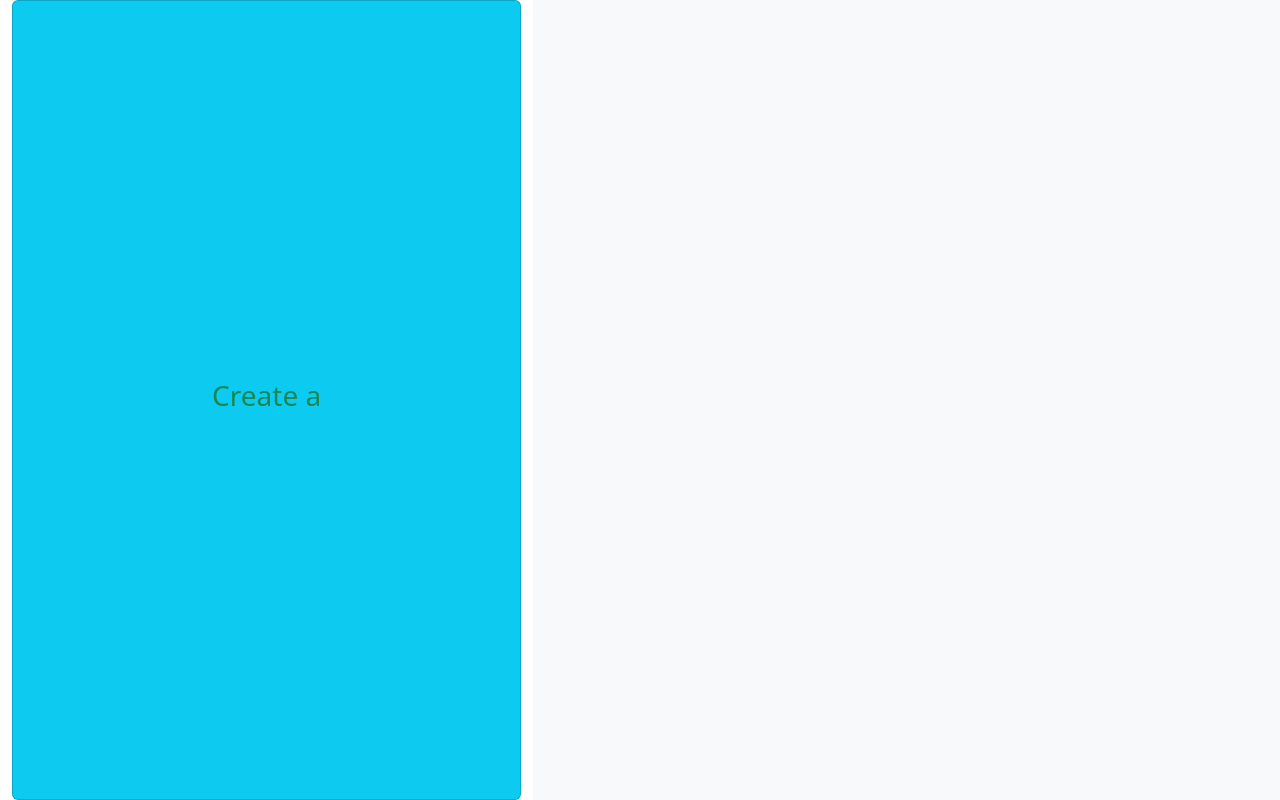
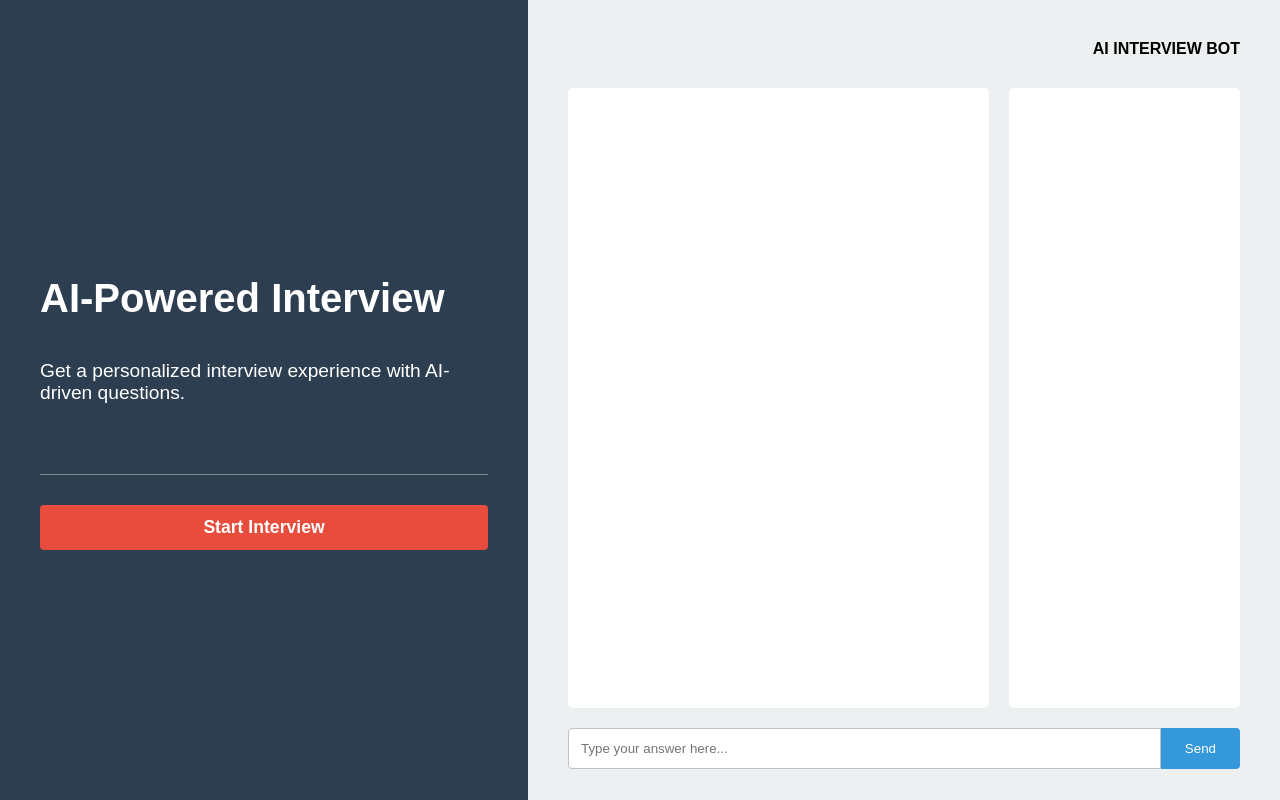
Before and after one commit to chakri-8103/task, a plain HTML site: page card.html in a window 1280 px wide. Drawn offline with nearby package versions, Linux system fonts and the light colour scheme.

Commit message:
Ready to pull

```diff
--- a/card.html
+++ b/card.html
@@ -3,36 +3,117 @@
 <head>
     <meta charset="UTF-8">
     <meta name="viewport" content="width=device-width, initial-scale=1.0">
-    <title>Bootstrap Page</title>
-    <!-- Bootstrap CSS -->
-    <link href="https://cdn.jsdelivr.net/npm/bootstrap@5.3.0/dist/css/bootstrap.min.css" rel="stylesheet">
+    <title>AI-Powered Interview</title>
+    <style>
+        body {
+            font-family: Arial, sans-serif;
+            margin: 0;
+            padding: 0;
+            display: flex;
+            height: 100vh;
+        }
+        .left-panel {
+            width: 40%;
+            background-color: #2c3e50;
+            color: white;
+            padding: 40px;
+            display: flex;
+            flex-direction: column;
+            justify-content: center;
+        }
+        .right-panel {
+            width: 60%;
+            background-color: #ecf0f1;
+            padding: 40px;
+        }
+        h1 {
+            font-size: 2.5rem;
+            margin-bottom: 20px;
+        }
+        p {
+            font-size: 1.2rem;
+            margin-bottom: 40px;
+        }
+        .divider {
+            border-top: 1px solid #7f8c8d;
+            margin: 30px 0;
+        }
+        .start-button {
+            background-color: #e74c3c;
+            color: white;
+            border: none;
+            padding: 12px 24px;
+            font-size: 1.1rem;
+            cursor: pointer;
+            border-radius: 4px;
+            font-weight: bold;
+        }
+        .bot-header {
+            text-align: right;
+            margin-bottom: 30px;
+            font-weight: bold;
+        }
+        .conversation-container {
+            display: flex;
+            height: calc(100% - 100px);
+        }
+        .conversation {
+            flex: 2;
+            background-color: white;
+            margin-right: 20px;
+            padding: 20px;
+            border-radius: 5px;
+        }
+        .details {
+            flex: 1;
+            background-color: white;
+            padding: 20px;
+            border-radius: 5px;
+        }
+        .input-container {
+            display: flex;
+            margin-top: 20px;
+        }
+        .input-container input {
+            flex: 1;
+            padding: 12px;
+            border: 1px solid #bdc3c7;
+            border-radius: 4px 0 0 4px;
+        }
+        .input-container button {
+            padding: 12px 24px;
+            background-color: #3498db;
+            color: white;
+            border: none;
+            border-radius: 0 4px 4px 0;
+            cursor: pointer;
+        }
+    </style>
 </head>
 <body>
+    <div class="left-panel">
+        <h1>AI-Powered Interview</h1>
+        <p>Get a personalized interview experience with AI-driven questions.</p>
+        <div class="divider"></div>
+        <button class="start-button">Start Interview</button>
+    </div>
 
+    <div class="right-panel">
+        <div class="bot-header">AI INTERVIEW BOT</div>
 
-    <div class="container-fluid vh-100">
-        <div class="row h-100">
-            <!-- Left Side (Card) -->
-            <div class="col-md-5 d-flex align-items-center justify-content-center">
-                <div class="card bg-info text-white w-100 h-100">
-                    <div class="card-body d-flex flex-column align-items-center justify-content-center">
-                        <h3 class="card-title text-success">Create a</h3>
-
-
-                    </div>
-                </div>
+        <div class="conversation-container">
+            <div class="conversation">
+                <!-- Conversation content would go here -->
             </div>
-            <!-- Right Side -->
-            <div class="col-md-7 d-flex justify-content-center bg-light">
-                <h2 class="text-dark"></h2>
+            <div class="details">
+                <!-- Interview details would go here -->
             </div>
         </div>
+
+        <div class="input-container">
+            <input type="text" placeholder="Type your answer here...">
+            <button>Send</button>
+        </div>
     </div>
-
-
-
-
-
-        <script src="https://cdn.jsdelivr.net/npm/bootstrap@5.3.0/dist/js/bootstrap.bundle.min.js"></script>
-        </body>
-        </html>
+</body>
+</html>
```
